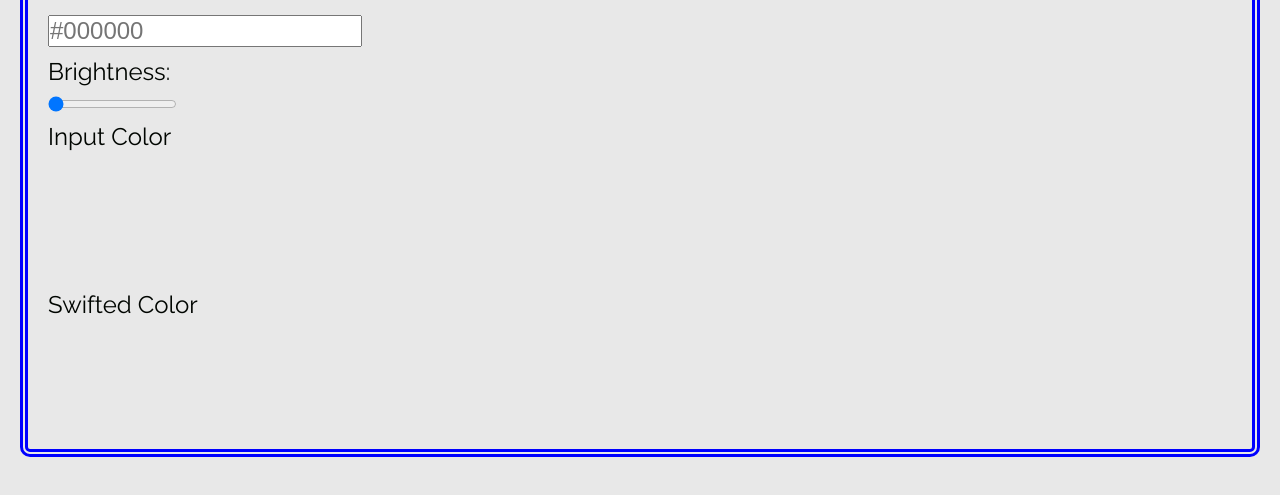
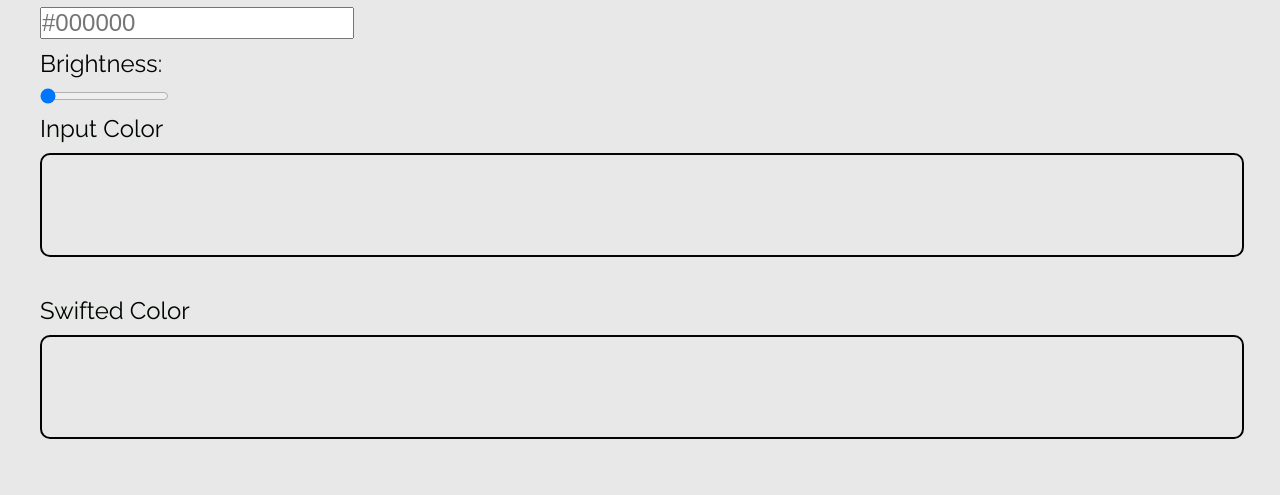
Before and after one commit to traqdesigns/Coding, a plain HTML site: page colorSwift/index.html in a window 1280 px wide. Shown: the part 277-772 px from the top of the page. Drawn offline with Linux system fonts and the light colour scheme; a web font is replaced by a local one.

Commit message:
style changes
rm border around body placed around hex boxes and curved/

```diff
--- a/colorSwift/index.css
+++ b/colorSwift/index.css
@@ -18,7 +18,7 @@ body {
     margin-left: 20px;
     margin-right: 20px;
     border-radius: 10px;
-    border: 8px double blue;
+
 }
 
 
@@ -57,4 +57,7 @@ margin-bottom: 10px;
     height: 100px;
     width: 100%;
     margin-bottom: 10px;
+    border: 2px solid #000500;
+    border-radius: 10px;
+    margin-top: 10px;
   }
```
